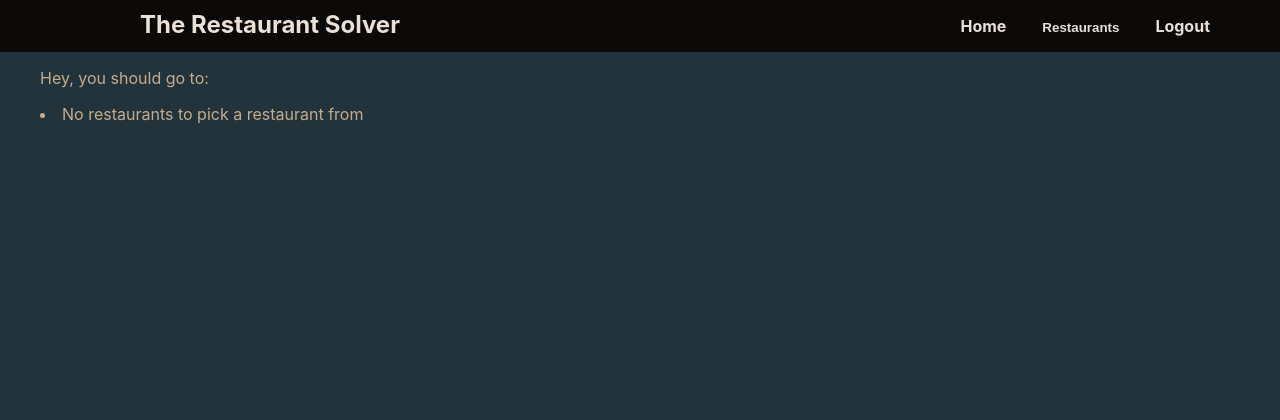
After one commit to PatrickELee/Restaurant-Generator, a Django app: page /random_restaurant/ in a window 1280 px wide. The commit adds this page. Shown: the top 420 px of the page. Run offline with Django 3.2, Linux system fonts and the light colour scheme; the visitor is signed in with stand-in values (Sample User, id 1); data that the repository does not hold is empty; parts of the project's set-up code (start-up, migrations or seed data) failed here and were passed over.

Commit message:
added restaurant picking functionality

```diff
--- a/restaurantSolver/urls.py
+++ b/restaurantSolver/urls.py
@@ -19,5 +19,5 @@ from django.urls import path, include
 urlpatterns = [
     path('admin/', admin.site.urls),
     path('', include('restaurants.urls', namespace='restaurants')),
-    path('users/', include('users.urls')),
+    path('users/', include('users.urls'))
 ]
--- a/restaurants/forms.py
+++ b/restaurants/forms.py
@@ -6,4 +6,4 @@ class RestaurantForm(forms.ModelForm):
     class Meta:
         model = Restaurant
         fields = ['restaurantName', 'restaurantType']
-        labels = {'restaurantName': '', 'restaurantType' : ''}
+        labels = {'restaurantName': 'Restaurant Name', 'restaurantType' : 'Restaurant Type'}
--- a/restaurants/urls.py
+++ b/restaurants/urls.py
@@ -15,6 +15,9 @@ urlpatterns = [
     path('edit_restaurant/<int:restaurant_id>/', views.edit_restaurant, name='edit_restaurant'),
 
     path('new_restaurant/', views.new_restaurant, name='new_restaurant'),
+
+    path('random_restaurant/', views.random_restaurant, name='random_restaurant'),
+
     #FAQ Page
     path('faq/', views.faq, name='faq'),
     #About Page
--- a/restaurants/views.py
+++ b/restaurants/views.py
@@ -5,6 +5,8 @@ from django.http import Http404
 
 from .models import Restaurant
 from .forms import RestaurantForm
+
+import random
 
 def index(request):
     return render(request, 'restaurants/index.html')
@@ -22,8 +24,20 @@ def restaurant(request, restaurant_id):
     if restaurant.owner != request.user:
         raise Http404
     restaurantType = restaurant.restaurantType
-    context = {'restaurant' : restaurant, 'restaurantType' : restaurantType}
+    context = {'restaurant' : restaurant, 'restaurantType' : restaurantType, 'restaurantID' : restaurant_id}
     return render(request, 'restaurants/restaurant.html', context)
+
+@login_required
+def random_restaurant(request):
+    restaurantsList = Restaurant.objects.filter(owner=request.user)
+    numRestaurants = len(restaurantsList)
+    randomRestaurant = None
+    randomRestaurantID = None
+    if numRestaurants != 0:
+        randomRestaurant = random.choice(restaurantsList)
+        randomRestaurantID = randomRestaurant.id
+    context = {'randomResult' : randomRestaurant, 'randomID' : randomRestaurantID}
+    return render(request, 'restaurants/random_restaurant.html', context)
 
 @login_required
 def new_restaurant(request):
--- a/templates/restaurants/core.html
+++ b/templates/restaurants/core.html
@@ -24,6 +24,7 @@
           <div class="dropdown-content">
             <a href="{% url 'restaurants:restaurants' %}">My Restaurants</a>
             <a href="{% url 'restaurants:new_restaurant' %}">Add a Restaurant</a>
+            <a href="{% url 'restaurants:random_restaurant' %}">Randomize</a>
           </div>
         </div>
         <a href="{% url 'users:logout' %}" class="header-links nav-item"><li>Logout</li></a>
--- a/templates/restaurants/edit_restaurant.html
+++ b/templates/restaurants/edit_restaurant.html
@@ -1,6 +1,6 @@
 {% extends "restaurants/core.html" %}
 {% block content %}
-    <p><a href="{% url 'restaurants:restaurant' restaurant.id %}">Editing: {{ restaurant }}</a></p>
+    <p><a style="text-decoration:none; color:white" href="{% url 'restaurants:restaurant' restaurant.id %}">Editing: {{ restaurant }}</a></p>
 
 <form action="{% url 'restaurants:edit_restaurant' restaurant.id %}" method='post'>
     {% csrf_token %}
--- /dev/null
+++ b/templates/restaurants/random_restaurant.html
@@ -0,0 +1,12 @@
+{% extends "restaurants/core.html" %}
+
+{% block content %}
+<p>Hey, you should go to:</p>
+
+{% if randomResult %}
+    <a style="text-decoration:none; color:inherit;" href="{% url 'restaurants:restaurant' randomID %}">{{ randomResult }}</a>
+{% else %}
+    <li> No restaurants to pick a restaurant from</li>
+{% endif %}
+
+{% endblock content %}
--- a/templates/restaurants/restaurant.html
+++ b/templates/restaurants/restaurant.html
@@ -1,10 +1,11 @@
 {% extends "restaurants/core.html" %}
 
 {% block content %}
-<p>Welcome to the homepage</p>
+
 
 <p> Restaurant: {{ restaurant }} </p>
 <p> Type: {{ restaurantType }}</p>
 
+<a style="text-decoration:none; color:white;" href="{% url 'restaurants:edit_restaurant' restaurantID %}">Edit this entry</a>
 
 {% endblock content %}
--- a/templates/restaurants/restaurants.html
+++ b/templates/restaurants/restaurants.html
@@ -1,12 +1,13 @@
 {% extends "restaurants/core.html" %}
 
 {% block content %}
-<p>Welcome to the homepage</p>
+<p>Here are your restaurants:</p>
 
 
 {% for restaurant in restaurants %}
     <li>
-        <a style="text-decoration:none; color:inherit;" href="{% url 'restaurants:restaurant' restaurant.id %}">{{ restaurant }}</a> </li>
+        <a style="text-decoration:none; color:inherit;" href="{% url 'restaurants:restaurant' restaurant.id %}">{{ restaurant }}</a>
+    </li>
 {% empty %}
     <li> No restaurants </li>
 {% endfor %}
```
